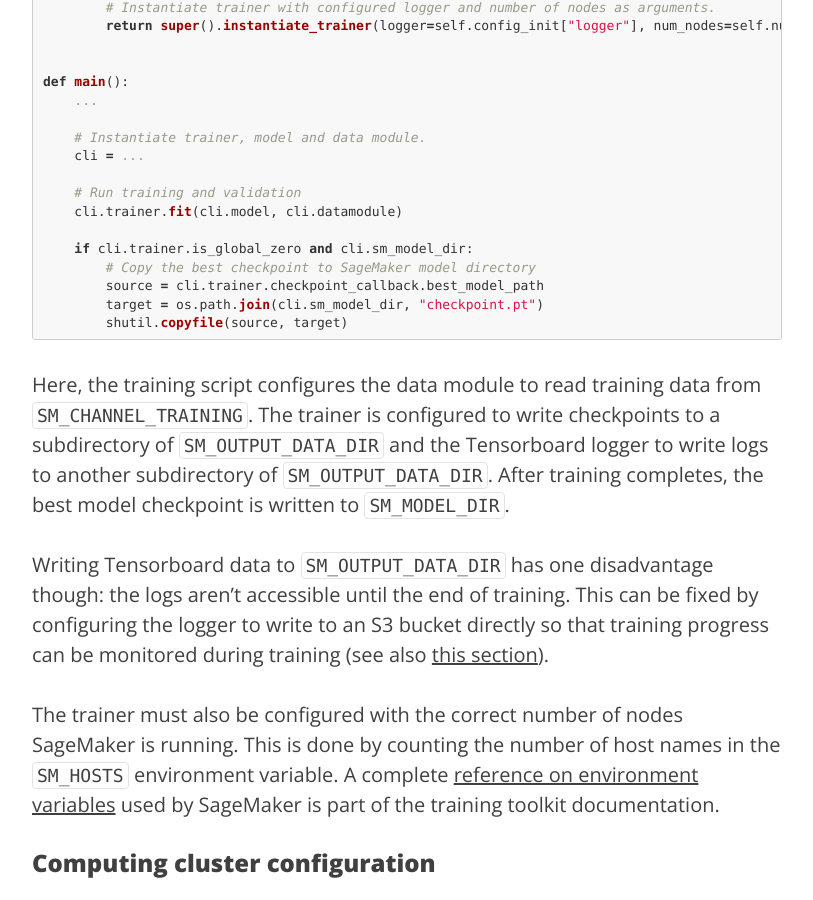
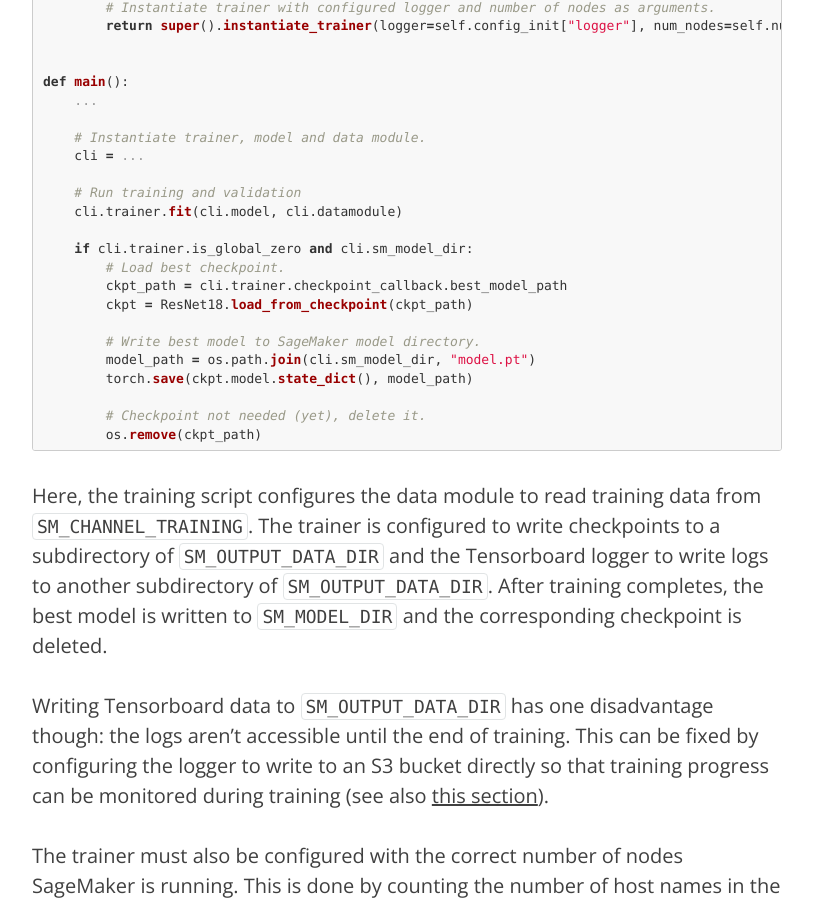
Before and after one commit to krasserm/krasserm.github.io, a Jekyll site: the page built from _posts/2022-01-21-sagemaker-multi-node.md, in a window 1280 px wide and 900 px high, scrolled down 6835 px. Shown: the whole window, without its empty margins (233-1046 px from the left). Built offline with Jekyll 4.4.1, drawn with Linux system fonts in a browser that asks for light colours; comment, search, counter and statistics services are not loaded.

Commit message:
Save best model and delete checkpoint

````diff
--- a/_posts/2022-01-21-sagemaker-multi-node.md
+++ b/_posts/2022-01-21-sagemaker-multi-node.md
@@ -279,16 +279,22 @@ def main():
     cli.trainer.fit(cli.model, cli.datamodule)
 
     if cli.trainer.is_global_zero and cli.sm_model_dir:
-        # Copy the best checkpoint to SageMaker model directory
-        source = cli.trainer.checkpoint_callback.best_model_path
-        target = os.path.join(cli.sm_model_dir, "checkpoint.pt")
-        shutil.copyfile(source, target)
+        # Load best checkpoint.
+        ckpt_path = cli.trainer.checkpoint_callback.best_model_path
+        ckpt = ResNet18.load_from_checkpoint(ckpt_path)
+
+        # Write best model to SageMaker model directory.
+        model_path = os.path.join(cli.sm_model_dir, "model.pt")
+        torch.save(ckpt.model.state_dict(), model_path)
+
+        # Checkpoint not needed (yet), delete it.
+        os.remove(ckpt_path)
 ```
 
 Here, the training script configures the data module to read training data from `SM_CHANNEL_TRAINING`. The trainer is
 configured to write checkpoints to a subdirectory of `SM_OUTPUT_DATA_DIR` and the Tensorboard logger to write logs to
-another subdirectory of `SM_OUTPUT_DATA_DIR`. After training completes, the best model checkpoint is written to
-`SM_MODEL_DIR`.
+another subdirectory of `SM_OUTPUT_DATA_DIR`. After training completes, the best model is written to `SM_MODEL_DIR` and
+the corresponding checkpoint is deleted.
 
 Writing Tensorboard data to `SM_OUTPUT_DATA_DIR` has one disadvantage though: the logs aren't accessible until the end
 of training. This can be fixed by configuring the logger to write to an S3 bucket directly so that training progress can
````
